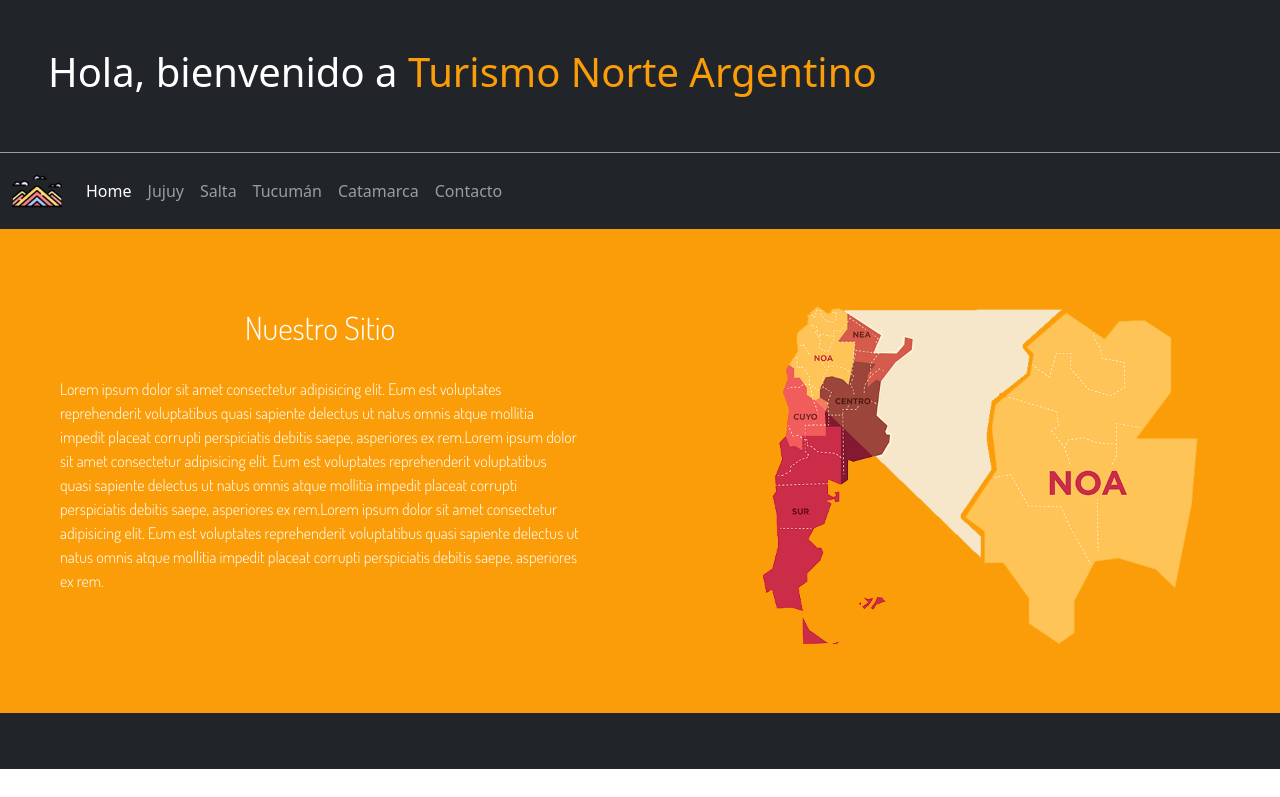
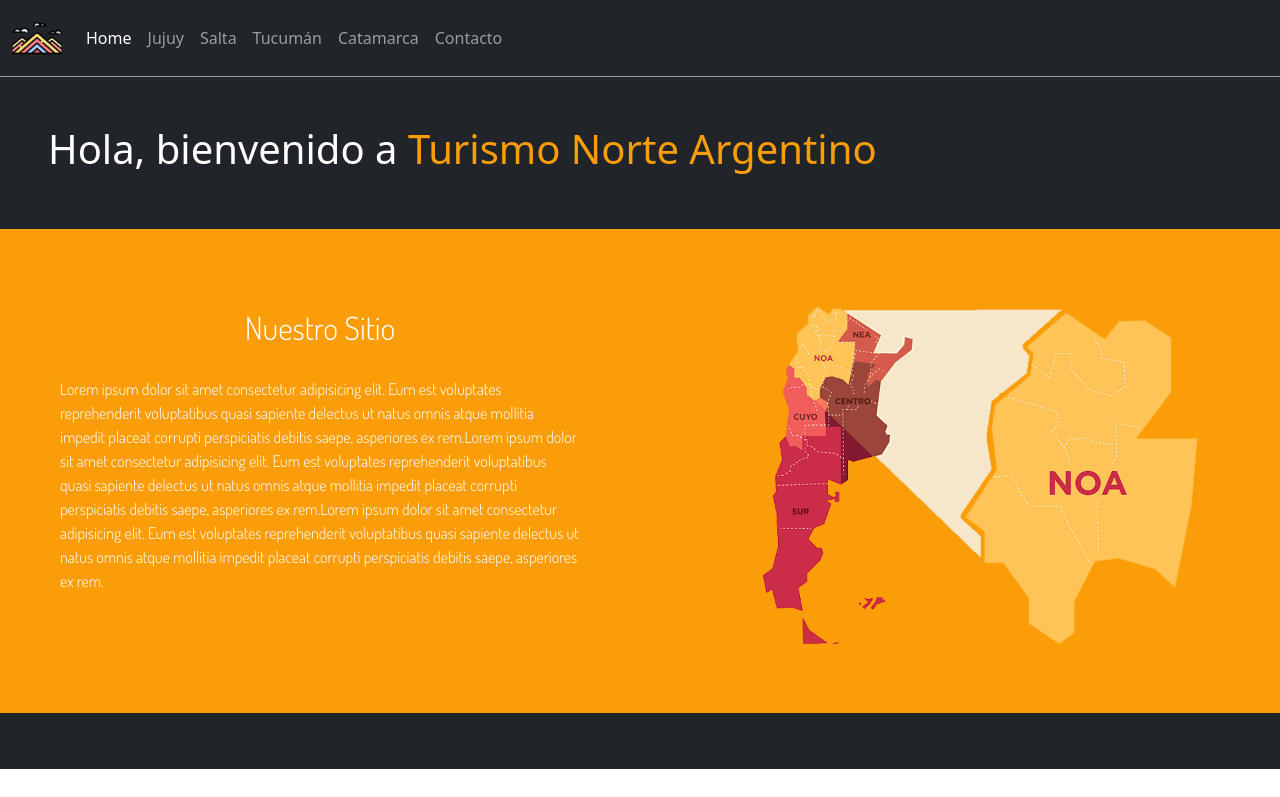
Before and after one commit to Federicofmv/Proyecto-Coder-House-Desarrollo-Web, a website: page index.html in a window 1280 px wide. Shown: the top 797 px of the page. Drawn offline with nearby package versions, Linux system fonts and the light colour scheme; a web font is replaced by a local one.

Commit message:
cambio navbar

```diff
--- a/index.html
+++ b/index.html
@@ -11,13 +11,7 @@
     <link href="https://cdn.jsdelivr.net/npm/bootstrap@5.1.1/dist/css/bootstrap.min.css" rel="stylesheet" integrity="sha384-F3w7mX95PdgyTmZZMECAngseQB83DfGTowi0iMjiWaeVhAn4FJkqJByhZMI3AhiU" crossorigin="anonymous">
     <link rel="stylesheet" href="css/style.css">
 </head>
-    <header class="header">
-      <!-- metodologia bem -->
-        <div class="header__div container-fluid p-5  bg-dark text-white">
-            <h1 class="header__titulo">Hola, bienvenido a <span class="header__span">Turismo Norte Argentino</span></h1>
-        </div>
-      <!-- metodologia bem -->
-
+    <header class="header sticky-top">
         <!--Navbar bootstrap-->
         <section>
         <nav class="navbar navbar-expand-lg navbar-dark bg-dark">
@@ -62,6 +56,11 @@
         <!--Fin Navbar bootstrap-->
         </header>
     <main>
+      <div class="mainLeyenda">
+      <div class="mainLeyenda__div container-fluid p-5  bg-dark text-white">
+        <h1 class="mainLeyenda__titulo">Hola, bienvenido a <span class="mainLeyenda__span">Turismo Norte Argentino</span></h1>
+      </div>
+      </div>
         <!-- Encabezado main con metodologia bem-->
         <div class="encabezadoMain">
             <div class="encabezadoMain__divTexto">
--- a/scss/_home.scss
+++ b/scss/_home.scss
@@ -6,19 +6,18 @@
         padding: 0;
     }
 
-    /* Header */
-    .header {
-        .header__div {
-            border-bottom: 1px solid #9c9c9c;
+
+
+    /*Main*/
+    .mainLeyenda {
+        .mainLeyenda__div {
+            border-top: 1px solid #9c9c9c;
         }
 
-        .header__span {
+        .mainLeyenda__span {
             color: $color-naranja;
-
         }
     }
-
-    /*Main*/
 
     .encabezadoMain {
         display: flex;
@@ -262,19 +261,18 @@
     }
 
     /* Header */
-    .header {
-        .header__div {
-            border-bottom: 1px solid #9c9c9c;
+
+
+    /*Main*/
+    .mainLeyenda {
+        .mainLeyenda__div {
+            border-top: 1px solid #9c9c9c;
         }
 
-        .header__span {
+        .mainLeyenda__span {
             color: $color-naranja;
-
         }
     }
-
-    /*Main*/
-
     .encabezadoMain {
         display: flex;
         flex-direction: column;
@@ -510,17 +508,17 @@
     }
 
     /* Header */
-    .header {
-        .header__div {
-            border-bottom: 1px solid #9c9c9c;
+
+    /*Main*/
+    .mainLeyenda {
+        .mainLeyenda__div {
+            border-top: 1px solid #9c9c9c;
         }
 
-        .header__span {
+        .mainLeyenda__span {
             color: $color-naranja;
-
         }
     }
-    /*Main*/
 
     .encabezadoMain {
         display: grid;
```
Also changed, not shown: css/style.css, 1 other file.
